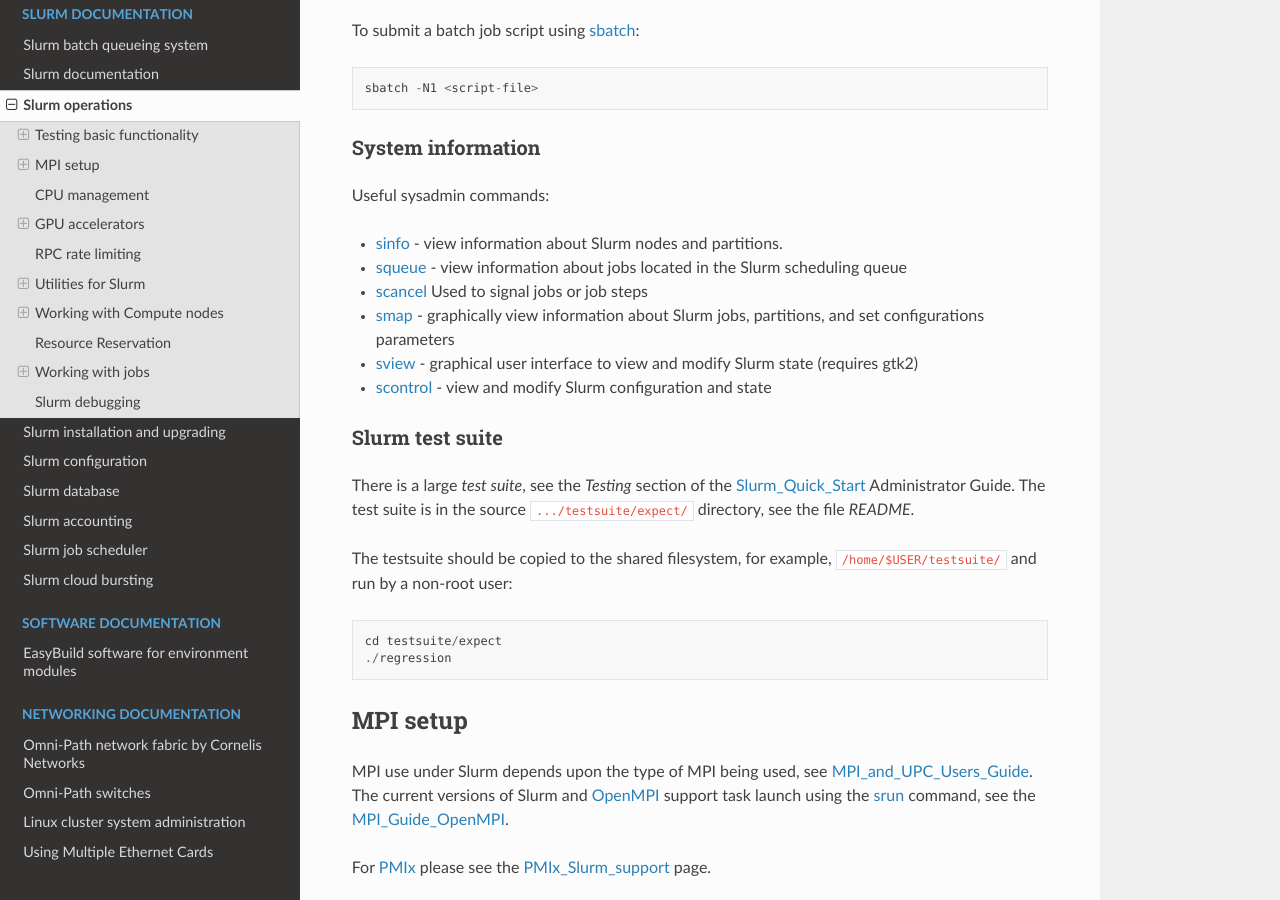
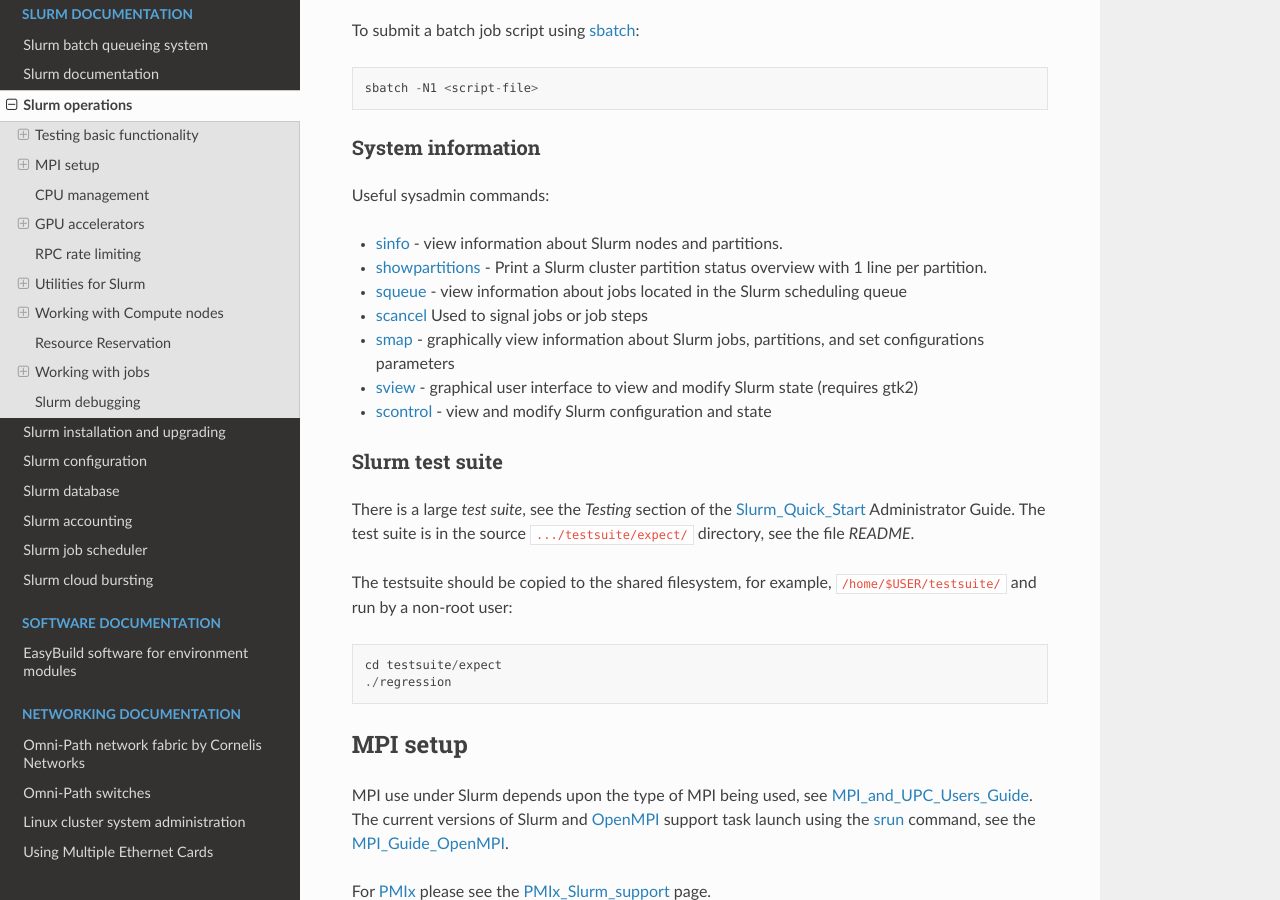
Before and after one commit to OleHolmNielsen/Niflheim_system, a Sphinx documentation site: the page built from docs/Slurm_operations.rst, in a window 1280 px wide and 900 px high, scrolled down 1662 px. Built offline with Sphinx 7.4.7 and the Read the Docs theme 3.1.0, drawn with Linux system fonts in a browser that asks for light colours.

Commit message:
Added showpartitions - Print a Slurm cluster partition status overview with 1 line per partition

```diff
--- a/docs/Slurm_operations.rst
+++ b/docs/Slurm_operations.rst
@@ -58,6 +58,7 @@
 Useful sysadmin commands:
 
 * sinfo_ - view information about Slurm nodes and partitions.
+* showpartitions_ - Print a Slurm cluster partition status overview with 1 line per partition.
 * squeue_ - view information about jobs located in the Slurm scheduling queue
 * scancel_ Used to signal jobs or job steps
 * smap_ - graphically view information about Slurm jobs, partitions, and set configurations parameters
@@ -70,6 +71,7 @@
 .. _smap: https://slurm.schedmd.com/smap.html
 .. _sview: https://slurm.schedmd.com/sview.html
 .. _sview: https://slurm.schedmd.com/sview.html
+.. _showpartitions: https://github.com/OleHolmNielsen/Slurm_tools/blob/master/partitions/
 
 Slurm test suite
 ----------------
```
